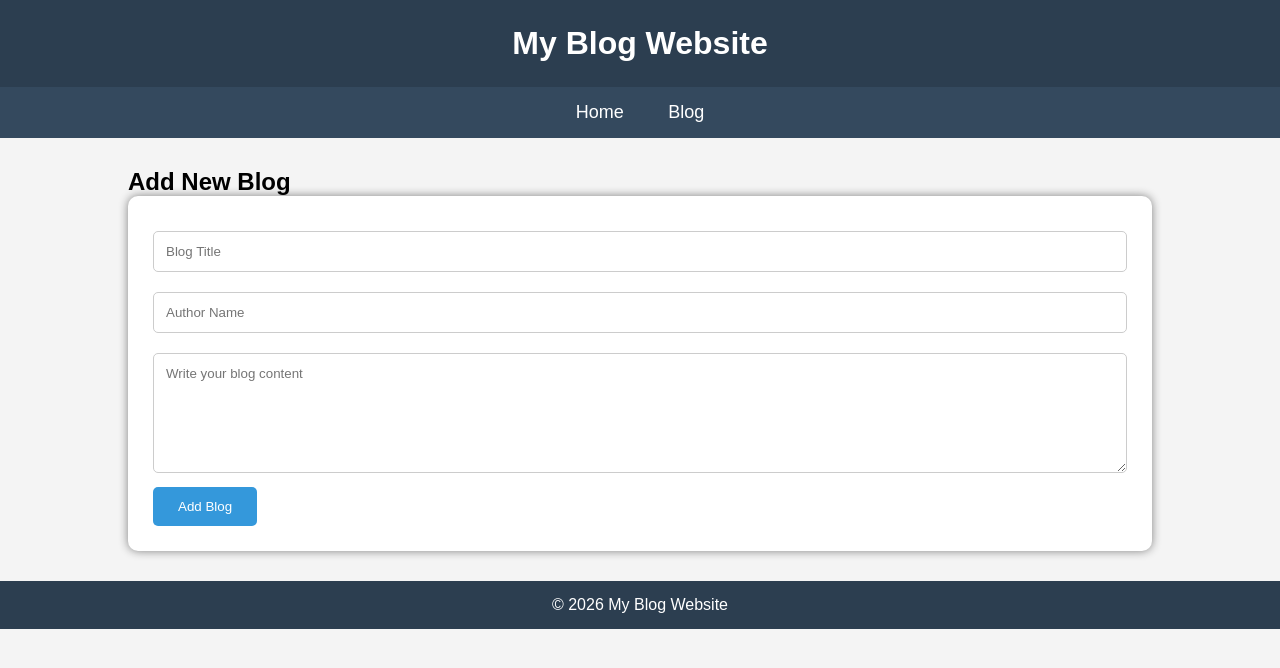
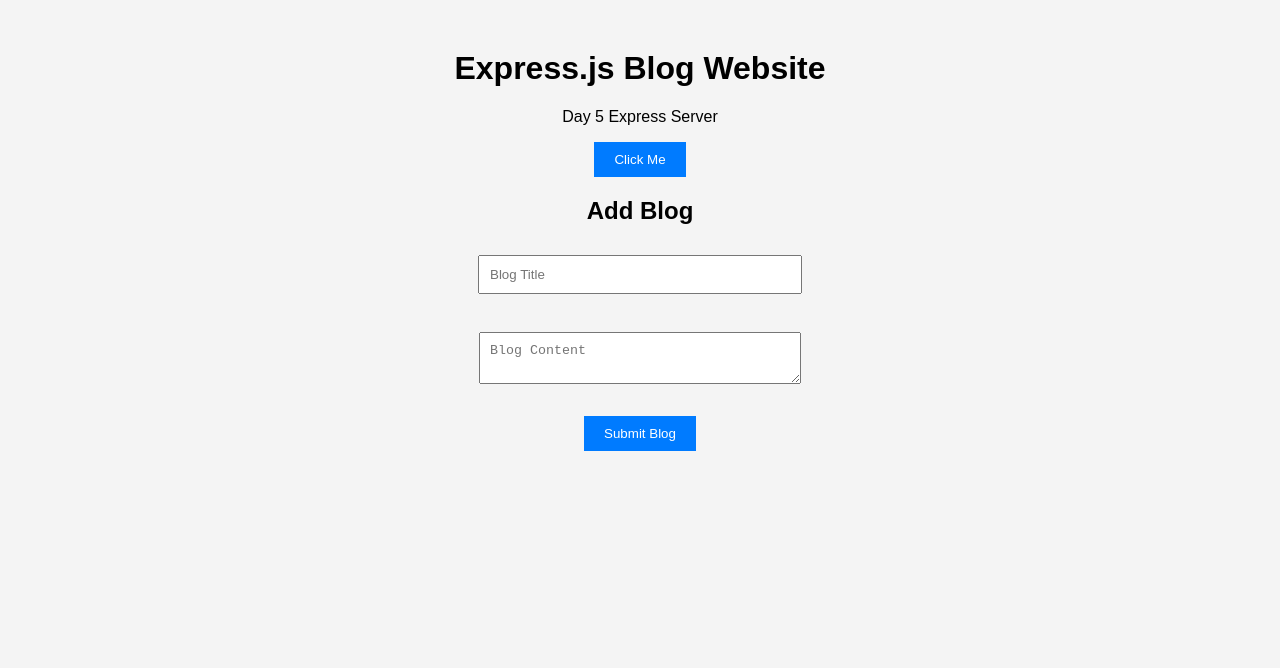
Before and after one commit to sukesh-r2005/Sukesh-r, a website: page index.html in a window 1280 px wide. Drawn offline with Linux system fonts and the light colour scheme.

Commit message:
Day 5 Express.js project

```diff
--- a/index.html
+++ b/index.html
@@ -1,55 +1,46 @@
 <!DOCTYPE html>
-<html lang="en">
-
+<html>
 <head>
-    <meta charset="UTF-8">
-    <meta name="viewport" content="width=device-width, initial-scale=1.0">
-    <title>Home - My Blog</title>
+    <title>Express Blog</title>
     <link rel="stylesheet" href="style.css">
 </head>
-
 <body>
 
-<header>
-    <h1>My Blog Website</h1>
-</header>
+<h1>Express.js Blog Website</h1>
 
+<p>Day 5 Express Server</p>
 
-<nav>
-    <a href="index.html">Home</a>
-    <a href="blog.html">Blog</a>
-</nav>
+<button id="btn">
+Click Me
+</button>
 
+<h2>Add Blog</h2>
 
-<div class="container">
+<form id="blogForm">
 
-    <h2>Add New Blog</h2>
+<input
+type="text"
+id="title"
+placeholder="Blog Title">
 
-    <form id="blogForm">
+<br><br>
 
-        <input type="text" id="title" placeholder="Blog Title">
+<textarea
+id="content"
+placeholder="Blog Content">
+</textarea>
 
-        <input type="text" id="author" placeholder="Author Name">
+<br><br>
 
-        <textarea id="content" placeholder="Write your blog content"></textarea>
+<button type="submit">
+Submit Blog
+</button>
 
-        <button type="submit">Add Blog</button>
+</form>
 
-    </form>
-
-    <p id="message"></p>
-
-
-</div>
-
-
-<footer>
-    <p>© 2026 My Blog Website</p>
-</footer>
-
+<p id="message"></p>
 
 <script src="script.js"></script>
 
 </body>
-
 </html>
--- a/script.js
+++ b/script.js
@@ -1,55 +1,42 @@
-// Select form and message area
+const btn = document.getElementById("btn");
+
+btn.addEventListener("click", () => {
+
+alert("Welcome to Express!");
+
+});
 
 const form = document.getElementById("blogForm");
 
-const message = document.getElementById("message");
+form.addEventListener("submit", function(e){
 
+e.preventDefault();
 
-// Add submit event
+const title = document.getElementById("title").value;
 
-form.addEventListener("submit", function(event){
+const content = document.getElementById("content").value;
 
-    // Stop page refresh
+fetch("/blogs",{
 
-    event.preventDefault();
+method:"POST",
 
+headers:{
+"Content-Type":"application/json"
+},
 
-    // Get input values
+body:JSON.stringify({
+title,
+content
+})
 
-    const title = document.getElementById("title").value.trim();
+})
+.then(response=>response.json())
+.then(data=>{
 
-    const author = document.getElementById("author").value.trim();
+document.getElementById("message").innerHTML=data.message;
 
-    const content = document.getElementById("content").value.trim();
-
-
-
-    // Validation
-
-    if(title === "" || author === "" || content === ""){
-
-
-        message.innerHTML = "❌ Please fill all fields";
-
-        message.style.color = "red";
-
-
-    }
-
-    else{
-
-
-        message.innerHTML = "✅ Blog added successfully!";
-
-        message.style.color = "green";
-
-
-        // Clear form
-
-        form.reset();
-
-
-    }
-
+form.reset();
 
 });
+
+});
--- a/style.css
+++ b/style.css
@@ -1,163 +1,42 @@
-*{
-    margin:0;
-    padding:0;
-    box-sizing:border-box;
-    font-family:Arial, sans-serif;
-}
+body{
 
+font-family:Arial;
 
-body{
 background:#f4f4f4;
-}
 
+text-align:center;
 
-
-/* Header */
-
-header{
-
-    background:#2c3e50;
-    color:white;
-    text-align:center;
-    padding:25px;
+margin-top:50px;
 
 }
 
+input,
+textarea{
 
+width:300px;
 
-/* Navigation */
+padding:10px;
 
-nav{
-
-    background:#34495e;
-    padding:15px;
-    text-align:center;
+margin:10px;
 
 }
 
+button{
 
-nav a{
+padding:10px 20px;
+
+background:#007BFF;
 
 color:white;
-    text-decoration:none;
-    margin:20px;
-    font-size:18px;
 
-}
+border:none;
 
-
-nav a:hover{
-
-    color:#f1c40f;
-
-}
-
-
-
-/* Container */
-
-.container{
-
-    width:80%;
-    margin:30px auto;
-
-}
-
-
-
-/* Form */
-
-form{
-
-    background:white;
-    padding:25px;
-    border-radius:10px;
-    box-shadow:0 0 10px gray;
-
-}
-
-
-input, textarea{
-
-    width:100%;
-    padding:12px;
-    margin:10px 0;
-    border:1px solid #ccc;
-    border-radius:5px;
-
-}
-
-
-textarea{
-
-    height:120px;
-
-}
-
-
-
-/* Button */
-
-button{
-
-    background:#3498db;
-    color:white;
-    border:none;
-    padding:12px 25px;
-    border-radius:5px;
 cursor:pointer;
 
 }
 
-
 button:hover{
 
-    background:#2980b9;
+background:#0056b3;
 
 }
-
-
-
-/* Message */
-
-#message{
-
-    margin-top:15px;
-    font-weight:bold;
-
-}
-
-
-
-/* Blog Cards */
-
-.card{
-
-    background:white;
-    padding:20px;
-    margin:20px 0;
-    border-radius:10px;
-    box-shadow:0 0 10px gray;
-
-}
-
-
-.card h2{
-
-    color:#2c3e50;
-
-}
-
-
-
-/* Footer */
-
-footer{
-
-    background:#2c3e50;
-    color:white;
-    text-align:center;
-    padding:15px;
-    margin-top:30px;
-
-}
```
Also changed, not shown: server.js (+37 -4 lines). Lines whose indentation alone changed are shown as unchanged.
